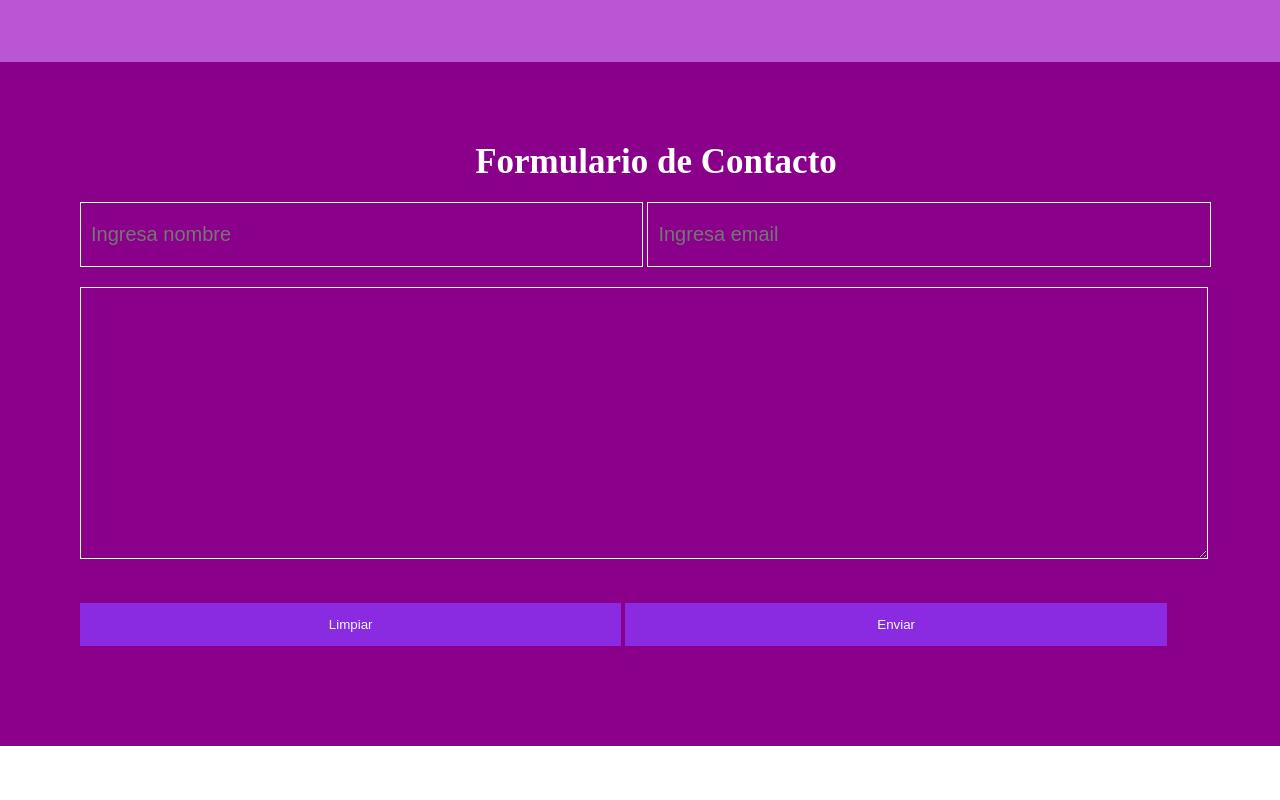
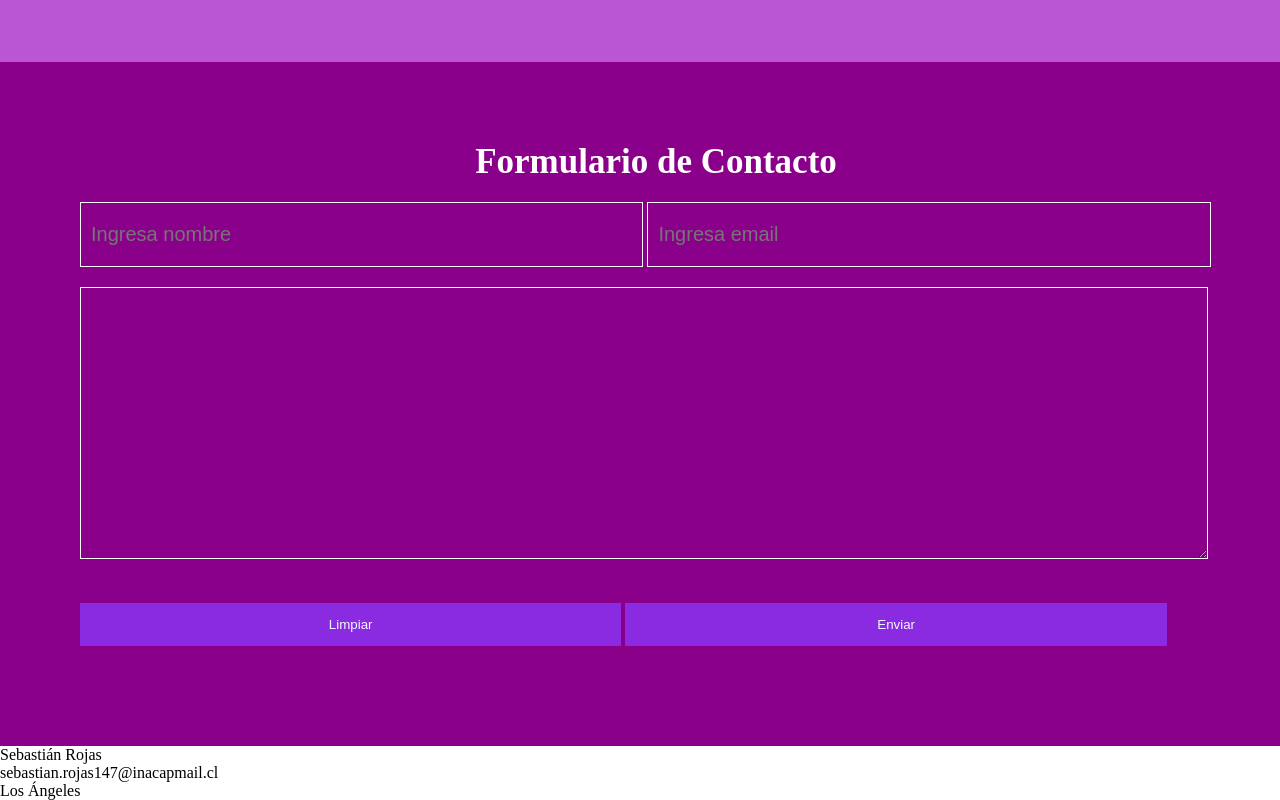
Before and after one commit to Sebas-rjs/Evaluacion, a plain HTML site: page index.html in a window 1280 px wide. Shown: the part 1680-2480 px from the top of the page. Before the commit the page ends 2426 px from the top, so only its background shows below. Drawn offline with nearby package versions, Linux system fonts and the light colour scheme.

Commit message:
Agregar footer

```diff
--- a/index.html
+++ b/index.html
@@ -86,6 +86,9 @@
         </div>
     </section>
     <footer>
+        <p>Sebastián Rojas</p>
+        <p>sebastian.rojas147@inacapmail.cl</p>
+        <p>Los Ángeles</p>
         <!-- Poner sus datos personales, nombre, mail, fono, dirección. Deben añadir estilos y un icono al lado de cada dato -->
     </footer>
 </body>
```
